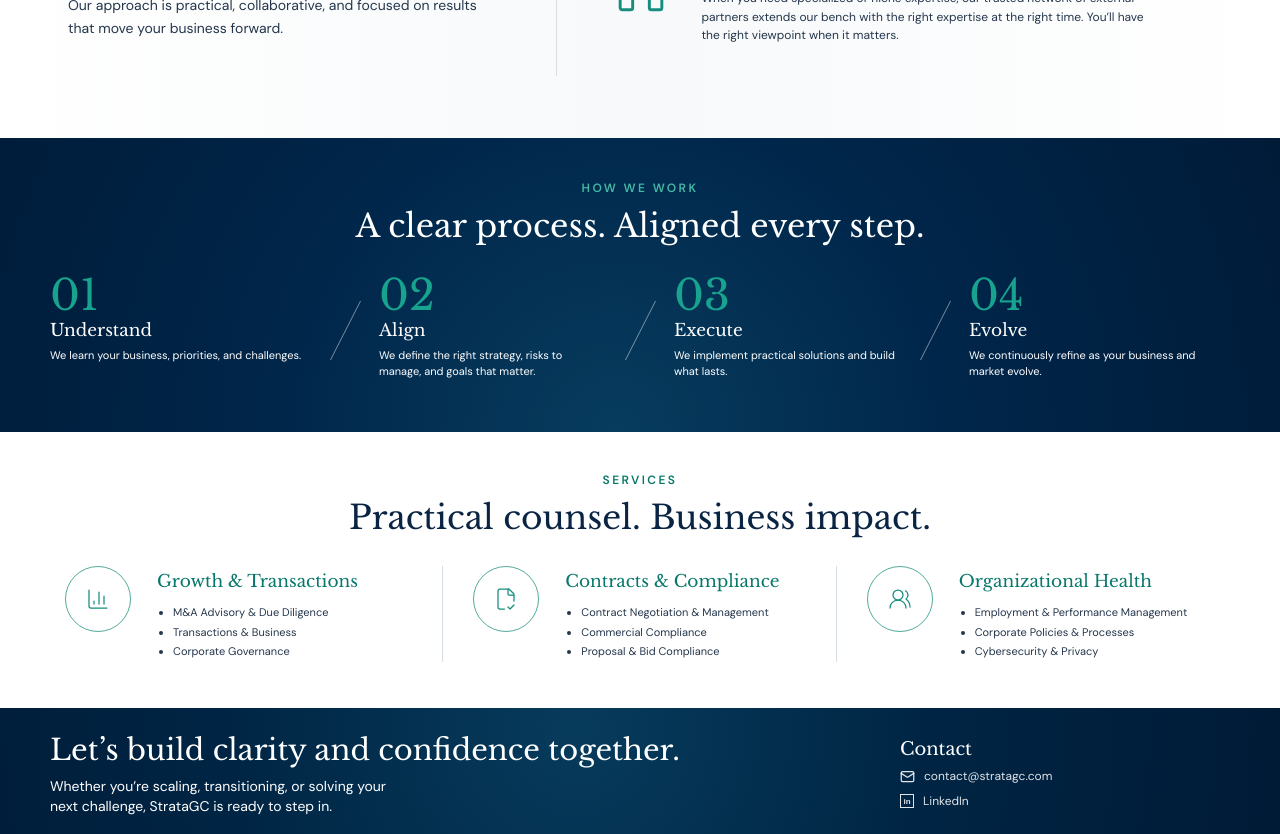
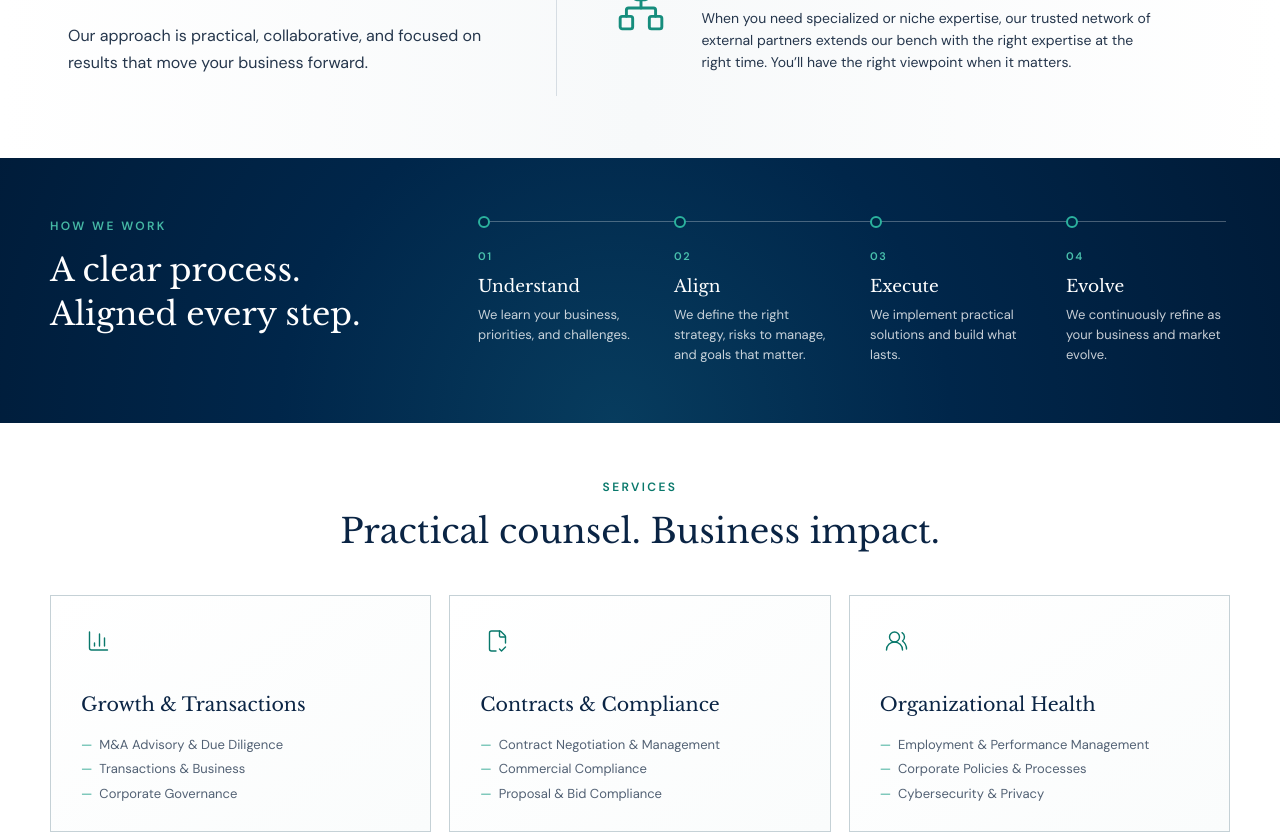
Before and after one commit to RMahshie/stratagc-website-demo, a React (Vite) app: page / in a window 1280 px wide. Shown: the part 1320-2154 px from the top of the page. Built offline with nearby package versions, Linux system fonts and the light colour scheme.

Commit message:
Refine process and services layouts

```diff
--- a/src/main.jsx
+++ b/src/main.jsx
@@ -1,4 +1,4 @@
-import React, { useState } from 'react';
+import { useState } from 'react';
 import { createRoot } from 'react-dom/client';
 import {
   ArrowRight,
@@ -125,14 +125,18 @@ function Difference() {
 function Process() {
   return (
     <section className="process section" id="approach">
-      <div className="page-width">
-        <div className="center"><p className="eyebrow">How We Work</p><h2>A clear process. Aligned every step.</h2></div>
+      <div className="page-width process-layout">
+        <div className="process-intro">
+          <p className="eyebrow">How We Work</p>
+          <h2>A clear process.<br />Aligned every step.</h2>
+        </div>
         <div className="steps">
-          {steps.map(([number, title, text], index) => (
-            <React.Fragment key={number}>
-              <article className="step"><span>{number}</span><h3>{title}</h3><p>{text}</p></article>
-              {index < steps.length - 1 && <div className="step-arrow" aria-hidden="true"></div>}
-            </React.Fragment>
+          {steps.map(([number, title, text]) => (
+            <article className="step" key={number}>
+              <span>{number}</span>
+              <h3>{title}</h3>
+              <p>{text}</p>
+            </article>
           ))}
         </div>
       </div>
@@ -144,12 +148,18 @@ function Services() {
   return (
     <section className="services section" id="services">
       <div className="page-width">
-        <div className="center"><p className="eyebrow">Services</p><h2>Practical counsel. Business impact.</h2></div>
+        <div className="service-heading">
+          <p className="eyebrow">Services</p>
+          <h2>Practical counsel. Business impact.</h2>
+        </div>
         <div className="service-grid">
           {services.map(({ icon: Icon, title, items }) => (
             <article className="service-card" key={title}>
-              <div className="service-icon"><Icon /></div>
-              <div><h3>{title}</h3><ul>{items.map(item => <li key={item}>{item}</li>)}</ul></div>
+              <div className="service-card-top">
+                <div className="service-icon"><Icon aria-hidden="true" /></div>
+              </div>
+              <h3>{title}</h3>
+              <ul>{items.map(item => <li key={item}>{item}</li>)}</ul>
             </article>
           ))}
         </div>
--- a/src/styles.css
+++ b/src/styles.css
@@ -51,13 +51,13 @@ a:focus-visible, button:focus-visible { outline: 3px solid #55c7b2; outline-offs
 .hero-shade { position: absolute; inset: 0; background: linear-gradient(90deg,#001c3d 0%,#002341 39%,rgba(0,29,57,.78) 53%,rgba(0,17,34,.08) 87%); }
 .hero-content { position: relative; z-index: 2; padding-top: 44px; }
 .hero h1 { max-width: 630px; margin: 0 0 18px; font: 400 clamp(40px,5vw,54px)/1.12 var(--serif); letter-spacing: -.04em; }
-.hero-content > p { margin: 0 0 17px; max-width: 600px; font-size: 16px; line-height: 1.5; }
+.hero-content > p { margin: 0 0 17px; max-width: 600px; font-size: 18px; line-height: 1.5; }
 .primary-button { height: 36px; padding: 0 20px; font-size: 10px; font-weight: 500; }
 
 .about { height: 240px; padding: 18px 0; }
 .about .narrow { max-width: 720px; }
 .about h2 { margin-bottom: 10px; }
-.about p:not(.eyebrow) { font-size: 10.5px; line-height: 1.45; }
+.about p:not(.eyebrow) { font-size: 12.5px; line-height: 1.45; }
 .about h3 { margin: 0 0 4px; }
 .small-rule { width: 31px; height: 1px; margin: 14px auto 15px; background: var(--green); }
 
@@ -65,33 +65,37 @@ a:focus-visible, button:focus-visible { outline: 3px solid #55c7b2; outline-offs
 .difference-grid { display: grid; grid-template-columns: 42% 58%; height: 100%; }
 .difference-intro { padding: 11px 35px 0 11px; border-right: 1px solid var(--rule); }
 .difference-intro h2 { margin: 8px 0 25px; font-size: 22px; line-height: 1.45; }
-.difference-intro > p:not(.eyebrow) { margin-bottom: 14px; font-size: 11px; line-height: 1.5; }
+.difference-intro > p:not(.eyebrow) { margin-bottom: 14px; font-size: 13px; line-height: 1.5; }
 .difference-list { padding-left: 28px; }
 .difference-item { display: grid; grid-template-columns: 50px 1fr; gap: 14px; min-height: 82px; padding: 0 0 11px; margin-bottom: 11px; border-bottom: 1px solid #cbd5dd; }
 .difference-item:last-child { margin-bottom: 0; border: 0; }
 .difference-item > svg { width: 48px; height: 48px; padding: 5px; color: var(--green); stroke-width: 1.4; }
 .difference-item h3 { margin: 0 0 4px; color: var(--ink); font-size: 14px; }
-.difference-item p { max-width: 285px; font-size: 8.8px; line-height: 1.42; }
+.difference-item p { max-width: 285px; font-size: 10.8px; line-height: 1.42; }
 
-.process { height: 180px; padding: 18px 0 16px; color: white; background: radial-gradient(circle at 48% 100%,#073c5e 0%,#00264a 47%,#001b38 100%); }
+.process { height: auto; padding: 34px 0 36px; color: white; background: radial-gradient(circle at 48% 100%,#073c5e 0%,#00264a 47%,#001b38 100%); }
+.process-layout { display: grid; grid-template-columns: 29% 1fr; gap: 52px; align-items: center; }
 .process .eyebrow { color: #45b8a5; }
-.process h2 { margin: 5px 0 11px; color: white; font-size: 21px; }
-.steps { display: grid; grid-template-columns: 1fr 29px 1fr 29px 1fr 29px 1fr; align-items: center; width: 650px; max-width: 100%; margin: 0 auto; }
-.step span { color: #18a38e; font: 400 28px/1 var(--serif); }
-.step h3 { margin: 2px 0 2px; color: white; font-size: 12px; }
-.step p { font-size: 8.5px; line-height: 1.35; }
-.step-arrow { width: 0; height: 40px; justify-self: center; border-right: 1px solid rgba(255,255,255,.47); transform: skewX(-27deg); }
+.process h2 { margin: 8px 0 0; color: white; font-size: 22px; line-height: 1.38; }
+.steps { position: relative; display: grid; grid-template-columns: repeat(4,1fr); gap: 20px; width: auto; max-width: none; margin: 0; padding-top: 25px; align-items: start; }
+.steps::before { content: ''; position: absolute; top: 8px; left: 4px; right: 4px; height: 1px; background: rgba(255,255,255,.28); }
+.step { position: relative; }
+.step::before { content: ''; position: absolute; top: -21px; left: 0; width: 7px; height: 7px; border: 2px solid #2bb29e; border-radius: 50%; background: #002746; }
+.step span { color: #49c1ad; font: 600 9px/1 var(--sans); letter-spacing: .14em; }
+.step h3 { margin: 7px 0 5px; color: white; font-size: 13px; }
+.step p { max-width: 145px; color: rgba(255,255,255,.78); font-size: 10.5px; line-height: 1.45; }
 
-.services { height: 161px; padding: 15px 0 12px; }
-.services h2 { margin: 4px 0 12px; font-size: 22px; }
-.service-grid { display: grid; grid-template-columns: repeat(3,1fr); }
-.service-card { display: grid; grid-template-columns: 52px 1fr; gap: 13px; padding: 0 16px; border-right: 1px solid var(--rule); }
-.service-card:first-child { padding-left: 12px; }
-.service-card:last-child { border: 0; }
-.service-icon { width: 47px; height: 47px; display: grid; place-items: center; border: 1px solid #53aa9c; border-radius: 50%; color: var(--green); }
-.service-icon svg { width: 29px; stroke-width: 1.25; }
-.service-card h3 { margin: 3px 0 8px; font-size: 13px; white-space: nowrap; }
-.service-card ul { margin: 0; padding-left: 12px; font-size: 8.6px; line-height: 1.7; }
+.services { height: auto; padding: 40px 0 44px; background: #fff; }
+.service-heading { max-width: 670px; margin: 0 auto 30px; text-align: center; }
+.services h2 { margin: 10px 0 0; font-size: 23px; line-height: 1.4; }
+.service-grid { display: grid; grid-template-columns: repeat(3,1fr); gap: 14px; }
+.service-card { min-height: 190px; padding: 23px 24px; border: 1px solid #c5d1d6; background: linear-gradient(145deg,#fff,#fafcfc); }
+.service-card-top { display: flex; align-items: center; margin-bottom: 28px; }
+.service-icon { width: 31px; height: 31px; display: grid; place-items: center; color: var(--green-dark); }
+.service-icon svg { width: 27px; stroke-width: 1.4; }
+.service-card h3 { margin: 0 0 16px; color: var(--ink); font-size: 14px; white-space: normal; }
+.service-card ul { display: grid; grid-template-columns: 1fr; gap: 3px; margin: 0; padding: 0; list-style: none; color: #526174; font-size: 10.6px; line-height: 1.45; }
+.service-card li::before { content: '—'; margin-right: 7px; color: #36a994; }
 
 .insights { height: 159px; padding: 8px 0 11px; background: linear-gradient(90deg,#f9fbfc,#fff 60%,#f8fafb); }
 .insights .eyebrow { margin-bottom: 7px; }
@@ -101,7 +105,7 @@ a:focus-visible, button:focus-visible { outline: 3px solid #55c7b2; outline-offs
 .featured-article { padding: 9px 18px 0 0; border-right: 1px solid var(--rule); }
 .featured-article time { font: 8px var(--serif); }
 .featured-article h2 { margin: 6px 0 7px; font-size: 17px; }
-.featured-article p { font-size: 9.4px; line-height: 1.45; }
+.featured-article p { font-size: 11.4px; line-height: 1.45; }
 .featured-article a, .all-insights { display: inline-flex; align-items: center; gap: 4px; margin-top: 12px; color: var(--green-dark); font-size: 9px; font-weight: 600; }
 .more-insights { padding-top: 8px; }
 .more-insights h3 { margin: 0 0 5px; color: var(--ink); font-size: 14px; }
@@ -111,7 +115,7 @@ a:focus-visible, button:focus-visible { outline: 3px solid #55c7b2; outline-offs
 .footer { height: auto; overflow: hidden; color: white; background: radial-gradient(circle at 45% 10%,#073b5c,#002544 48%,#001a35 100%); }
 .contact-band { min-height: 93px; display: flex; align-items: center; justify-content: space-between; }
 .contact-band h2 { margin: 0 0 4px; font: 400 20px/1.25 var(--serif); }
-.contact-band p { margin: 0; font-size: 11px; }
+.contact-band p { margin: 0; font-size: 13px; }
 .contact-simple { min-width: 244px; }
 .contact-simple h3 { margin: 0 0 6px; font: 400 13px var(--serif); }
 .contact-simple a { display: flex; align-items: center; gap: 9px; width: fit-content; margin-top: 5px; color: rgba(255,255,255,.88); font-size: 9.5px; transition: color .2s ease; }
@@ -151,14 +155,14 @@ a:focus-visible, button:focus-visible { outline: 3px solid #55c7b2; outline-offs
   .hero-shade { background: linear-gradient(90deg,#001c3d 0%,#002341 37%,rgba(0,29,57,.76) 54%,rgba(0,17,34,.05) 88%); }
   .hero-content { padding-top: clamp(58px, 7vh, 74px); }
   .hero h1 { max-width: 760px; margin: 0 0 22px; font-size: clamp(46px, 3.7vw, 54px); line-height: 1.12; }
-  .hero-content > p { max-width: 680px; margin-bottom: 0; font-size: clamp(17px, 1.3vw, 19px); line-height: 1.55; }
+  .hero-content > p { max-width: 680px; margin-bottom: 0; font-size: clamp(19px, 1.45vw, 21px); line-height: 1.55; }
   .hero .primary-button { display: none; }
   .primary-button { height: 48px; padding: 0 27px; font-size: 13px; }
 
   .about { height: auto; padding: 52px 0 55px; }
   .about .narrow { max-width: 1000px; }
   .about h2 { margin-bottom: 17px; }
-  .about p:not(.eyebrow) { font-size: 13px; line-height: 1.6; }
+  .about p:not(.eyebrow) { font-size: 15px; line-height: 1.6; }
   .about h3 { margin: 0 0 8px; font-size: 20px; }
   .small-rule { width: 42px; margin: 20px auto 21px; }
 
@@ -166,32 +170,33 @@ a:focus-visible, button:focus-visible { outline: 3px solid #55c7b2; outline-offs
   .difference-grid { grid-template-columns: 43% 57%; min-height: 390px; }
   .difference-intro { padding: 17px 70px 0 18px; }
   .difference-intro h2 { margin: 13px 0 36px; font-size: clamp(29px, 2.45vw, 36px); line-height: 1.45; }
-  .difference-intro > p:not(.eyebrow) { max-width: 430px; margin-bottom: 20px; font-size: 14px; line-height: 1.65; }
+  .difference-intro > p:not(.eyebrow) { max-width: 430px; margin-bottom: 20px; font-size: 16px; line-height: 1.65; }
   .difference-list { padding-left: 52px; }
   .difference-item { grid-template-columns: 72px 1fr; gap: 20px; min-height: 119px; padding: 0 0 17px; margin-bottom: 17px; }
   .difference-item > svg { width: 64px; height: 64px; padding: 7px; }
   .difference-item h3 { margin-bottom: 7px; font-size: 20px; }
-  .difference-item p { max-width: 450px; font-size: 12px; line-height: 1.55; }
+  .difference-item p { max-width: 450px; font-size: 14px; line-height: 1.55; }
 
-  .process { height: auto; padding: 42px 0 46px; }
-  .process h2 { margin: 8px 0 27px; font-size: 32px; }
-  .steps { grid-template-columns: 1fr 0 1fr 0 1fr 0 1fr; width: 1180px; }
-  .step { min-height: 112px; padding: 0 34px; }
-  .step:first-child { padding-left: 0; }
-  .step:last-child { padding-right: 0; }
-  .step span { font-size: 42px; }
-  .step h3 { margin: 4px 0 5px; font-size: 17px; }
-  .step p { max-width: none; font-size: 11px; line-height: 1.5; }
-  .step-arrow { width: 0; height: 59px; }
+  .process { padding: 54px 0 58px; }
+  .process-layout { grid-template-columns: 30% 1fr; gap: 74px; }
+  .process h2 { margin-top: 12px; font-size: 32px; line-height: 1.4; }
+  .steps { gap: 32px; padding-top: 31px; }
+  .steps::before { top: 9px; }
+  .step::before { top: -27px; width: 8px; height: 8px; }
+  .step span { font-size: 11px; }
+  .step h3 { margin: 10px 0 7px; font-size: 17px; }
+  .step p { max-width: 170px; font-size: 13px; line-height: 1.55; }
 
-  .services { height: auto; padding: 40px 0 46px; }
-  .services h2 { margin: 7px 0 26px; font-size: 33px; }
-  .service-card { grid-template-columns: 72px 1fr; gap: 20px; padding: 0 30px; }
-  .service-card:first-child { padding-left: 15px; }
-  .service-icon { width: 66px; height: 66px; }
-  .service-icon svg { width: 38px; }
-  .service-card h3 { margin: 5px 0 11px; font-size: 17px; }
-  .service-card ul { padding-left: 16px; font-size: 11px; line-height: 1.8; }
+  .services { padding: 56px 0 62px; }
+  .service-heading { margin-bottom: 39px; }
+  .services h2 { margin-top: 12px; font-size: 34px; line-height: 1.4; }
+  .service-grid { gap: 18px; }
+  .service-card { min-height: 215px; padding: 28px 30px; }
+  .service-card-top { margin-bottom: 35px; }
+  .service-icon { width: 34px; height: 34px; }
+  .service-icon svg { width: 31px; }
+  .service-card h3 { margin-bottom: 18px; font-size: 19px; }
+  .service-card ul { gap: 5px; font-size: 13px; line-height: 1.5; }
 
   .insights { height: auto; padding: 24px 0 42px; }
   .insights .eyebrow { margin-bottom: 16px; }
@@ -201,7 +206,7 @@ a:focus-visible, button:focus-visible { outline: 3px solid #55c7b2; outline-offs
   .featured-article { padding: 15px 30px 0 0; }
   .featured-article time { font-size: 10px; }
   .featured-article h2 { margin: 9px 0 12px; font-size: 24px; }
-  .featured-article p { max-width: 430px; font-size: 12px; line-height: 1.6; }
+  .featured-article p { max-width: 430px; font-size: 14px; line-height: 1.6; }
   .featured-article a,
   .all-insights { margin-top: 20px; font-size: 11px; }
   .more-insights { padding-top: 14px; }
@@ -212,7 +217,7 @@ a:focus-visible, button:focus-visible { outline: 3px solid #55c7b2; outline-offs
   .footer { height: auto; min-height: 0; overflow: visible; }
   .contact-band { min-height: 132px; }
   .contact-band h2 { margin-bottom: 7px; font-size: 29px; }
-  .contact-band p { font-size: 14px; }
+  .contact-band p { font-size: 16px; }
   .contact-simple { min-width: 330px; }
   .contact-simple h3 { margin-bottom: 8px; font-size: 18px; }
   .contact-simple a { margin-top: 7px; font-size: 12px; }
@@ -236,33 +241,37 @@ a:focus-visible, button:focus-visible { outline: 3px solid #55c7b2; outline-offs
   .hero-shade { background: linear-gradient(90deg,rgba(0,25,52,.98),rgba(0,28,54,.63)); }
   .hero-content { padding-top: 58px; }
   .hero h1 { font-size: clamp(38px,10.5vw,48px); }
-  .hero-content > p { font-size: 15px; }
+  .hero-content > p { font-size: 17px; }
   .desktop-break { display: none; }
   .about, .difference, .process, .services, .insights { height: auto; }
   .about { padding: 48px 0; }
-  .about p:not(.eyebrow) { font-size: 11px; }
+  .about p:not(.eyebrow) { font-size: 13px; }
   .difference { padding: 48px 0; }
   .difference-grid { grid-template-columns: 1fr; }
   .difference-intro { padding: 0 0 28px; border: 0; }
   .difference-list { padding: 28px 0 0; border-top: 1px solid var(--rule); }
   .difference-item { grid-template-columns: 55px 1fr; min-height: 100px; }
-  .difference-item p { font-size: 10px; }
-  .process { padding: 42px 0; }
-  .steps { grid-template-columns: 1fr 1fr; gap: 28px; }
-  .step-arrow { display: none; }
-  .step p { font-size: 10px; }
-  .services { padding: 42px 0; }
-  .service-grid { grid-template-columns: 1fr; gap: 25px; }
-  .service-card, .service-card:first-child { padding: 0 0 25px; border-right: 0; border-bottom: 1px solid var(--rule); }
-  .service-card:last-child { padding-bottom: 0; }
-  .service-card h3 { white-space: normal; }
-  .service-card ul { font-size: 10px; }
+  .difference-item p { font-size: 12px; }
+  .process { padding: 42px 0 46px; }
+  .process-layout { grid-template-columns: 1fr; gap: 34px; }
+  .process h2 br { display: none; }
+  .steps { grid-template-columns: 1fr 1fr; gap: 32px 24px; padding-top: 0; }
+  .steps::before { display: none; }
+  .step { padding: 0 0 18px 18px; border-left: 1px solid rgba(255,255,255,.28); }
+  .step::before { top: 1px; left: -5px; width: 7px; height: 7px; }
+  .step p { font-size: 12px; }
+  .services { padding: 46px 0 52px; }
+  .service-heading { margin-bottom: 30px; }
+  .service-grid { grid-template-columns: 1fr; gap: 18px; }
+  .service-card { min-height: 0; padding: 24px; }
+  .service-card-top { margin-bottom: 24px; }
+  .service-card ul { font-size: 12px; }
   .insights { padding: 28px 0 45px; }
   .insights-grid { grid-template-columns: 1fr; gap: 19px; }
   .article-image { height: 210px; }
   .article-image img { width: 1460px; left: -157px; top: -2006px; }
   .featured-article { padding: 0 0 24px; border-right: 0; border-bottom: 1px solid var(--rule); }
-  .featured-article p { font-size: 11px; }
+  .featured-article p { font-size: 13px; }
   .footer { height: auto; overflow: visible; }
   .contact-band { padding: 30px 0; flex-direction: column; align-items: flex-start; gap: 25px; }
   .contact-simple { min-width: 0; }
@@ -273,8 +282,8 @@ a:focus-visible, button:focus-visible { outline: 3px solid #55c7b2; outline-offs
   .hero { height: 480px; }
   .hero-content { padding-top: 45px; }
   .section h2 { font-size: 21px; }
-  .steps { grid-template-columns: 1fr; }
-  .step { padding-bottom: 18px; border-bottom: 1px solid rgba(255,255,255,.16); }
+  .steps { grid-template-columns: 1fr; gap: 18px; }
+  .step { padding-bottom: 12px; border-bottom: 0; }
   .article-image { height: 170px; }
   .legal { align-items: flex-start; gap: 14px; flex-direction: column; }
 }
```
